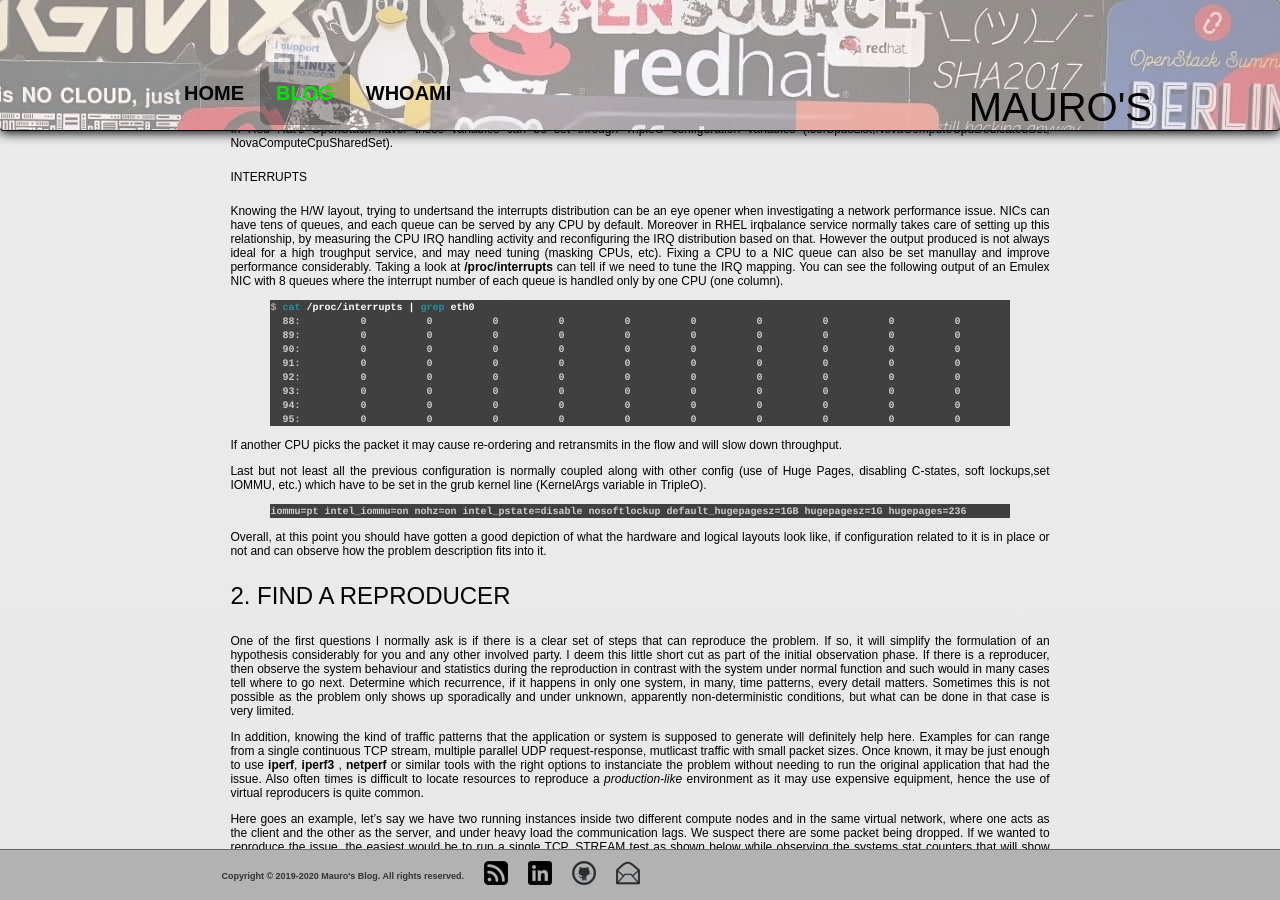
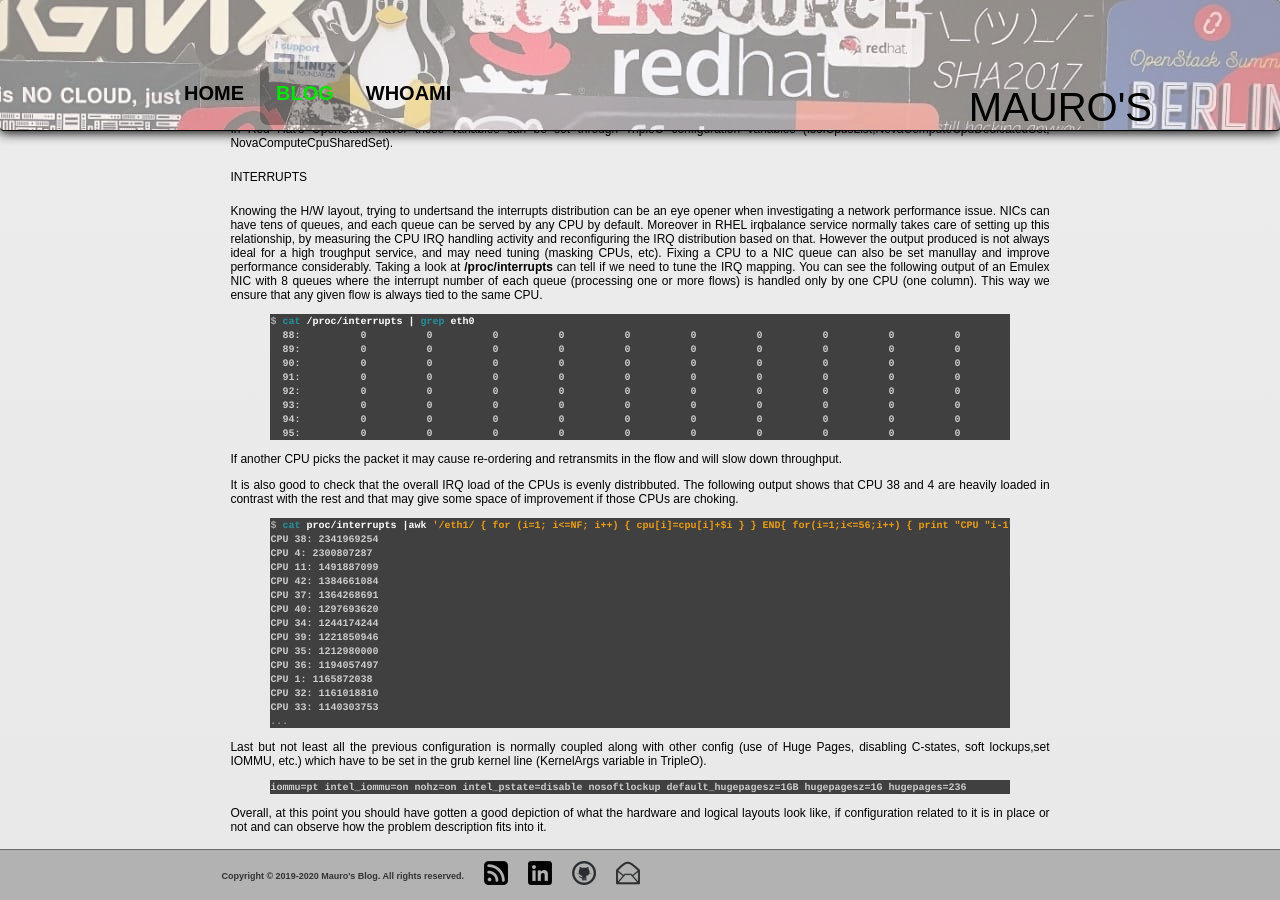
Before and after one commit to mauroseb/mauroseb.github.io, a Jekyll site: the page built from _posts/2019-10-25-troubleshoot-networks-like-netdev.md, in a window 1280 px wide and 900 px high, scrolled down 5230 px. Built offline with Jekyll 4.4.1, drawn with Linux system fonts in a browser that asks for light colours.

Commit message:
Update 2019-10-25-troubleshoot-networks-like-netdev.md

```diff
--- a/_posts/2019-10-25-troubleshoot-networks-like-netdev.md
+++ b/_posts/2019-10-25-troubleshoot-networks-like-netdev.md
@@ -262,7 +262,7 @@ In Red Hat's OpenStack flavor these variables can be set through TripleO configu
 ##### Interrupts
 
 Knowing the H/W layout, trying to undertsand the interrupts distribution can be an eye opener when investigating a network performance issue. NICs can have tens of queues, and each queue can be served by any CPU by default. Moreover in RHEL irqbalance service normally takes care of setting up this relationship, by measuring the CPU IRQ handling activity and reconfiguring the IRQ distribution based on that. However the output produced is not always ideal for a high troughput service, and may need tuning (masking CPUs, etc). Fixing a CPU to a NIC queue can also be set manullay and improve performance considerably.
-Taking a look at __/proc/interrupts__ can tell if we need to tune the IRQ mapping. You can see the following output of an Emulex NIC with 8 queues where the interrupt number of each queue is handled only by one CPU (one column).
+Taking a look at __/proc/interrupts__ can tell if we need to tune the IRQ mapping. You can see the following output of an Emulex NIC with 8 queues where the interrupt number of each queue (processing one or more flows) is handled only by one CPU (one column). This way we ensure that any given flow is always tied to the same CPU.
 {% highlight console %}
 $ cat /proc/interrupts | grep eth0
   88:          0          0          0          0          0          0          0          0          0          0          0          0        215          0          0          0          0          0          0          0          0          0          0          0          0          0          0          0          0          0          0          0          0          0          0          0          0          0          0          0          0 2720115936          0          0          0          0          0          0  IR-PCI-MSI-edge      eth0_2-q0
@@ -276,6 +276,26 @@ $ cat /proc/interrupts | grep eth0
 {% endhighlight %}
 
 If another CPU picks the packet it may cause re-ordering and retransmits in the flow and will slow down throughput.
+
+It is also good to check that the overall IRQ load of the CPUs is evenly distribbuted. The following output shows that CPU 38 and 4 are heavily loaded in contrast with the rest and that may give some space of improvement if those CPUs are choking.
+
+{% highlight console %}
+$ cat proc/interrupts |awk '/eth1/ { for (i=1; i<=NF; i++) { cpu[i]=cpu[i]+$i } } END{ for(i=1;i<=56;i++) { print "CPU "i-1": "cpu[i] }}' | sort -rn -k 3
+CPU 38: 2341969254
+CPU 4: 2300807287
+CPU 11: 1491887099
+CPU 42: 1384661084
+CPU 37: 1364268691
+CPU 40: 1297693620
+CPU 34: 1244174244
+CPU 39: 1221850946
+CPU 35: 1212980000
+CPU 36: 1194057497
+CPU 1: 1165872038
+CPU 32: 1161018810
+CPU 33: 1140303753
+...
+{% endhighlight %}
 
 Last but not least all the previous configuration is normally coupled along with other config (use of Huge Pages, disabling C-states, soft lockups,set IOMMU, etc.) which have to be set in the grub kernel line (KernelArgs variable in TripleO).
 
```
